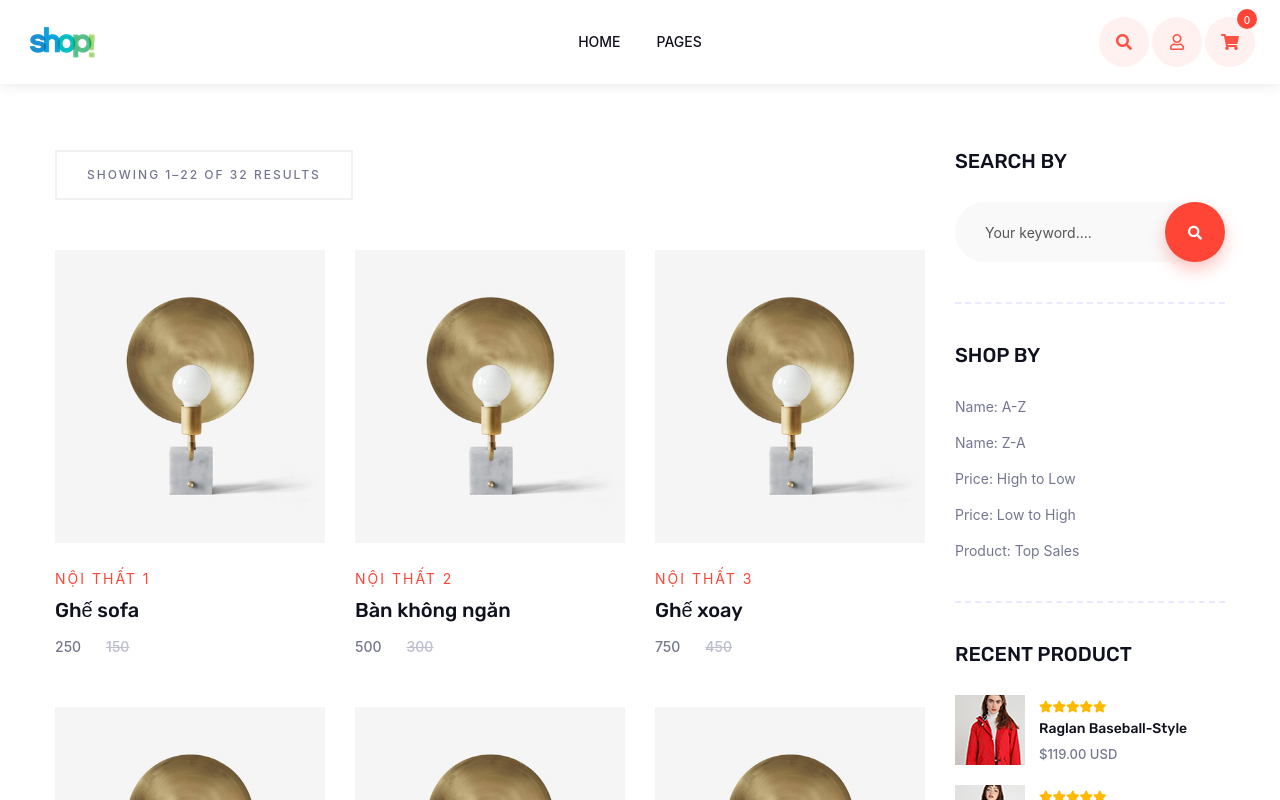
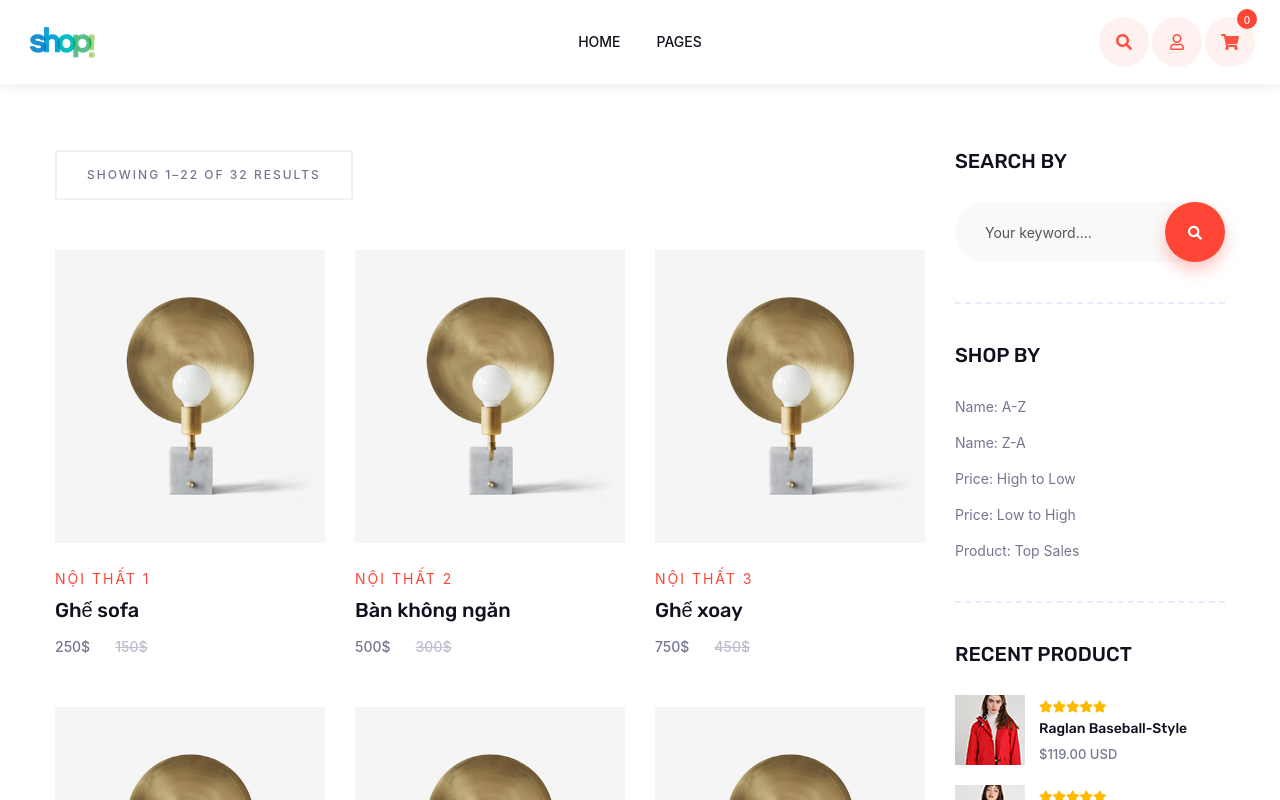
Before and after one commit to tdnhan112569/nhan-react, a React (Create React App) app: page / in a window 1280 px wide. Shown: the top 800 px of the page. Built offline with nearby package versions, Linux system fonts and the light colour scheme.

Commit message:
Sort filtter search

```diff
--- a/src/components/ProductItem/ProductItem.jsx
+++ b/src/components/ProductItem/ProductItem.jsx
@@ -53,8 +53,8 @@ function ProductItem(props) {
             </h4>
             <div className="product-meta">
               <div className="pro-price">
-                <span>{onPriceDisplay(item.price)}</span>
-                <span className="old-price">{onPriceDisplay(item.finalPrice)}</span>
+                <span>{onPriceDisplay(item.price)}$</span>
+                <span className="old-price">{onPriceDisplay(item.finalPrice)}$</span>
               </div>
             </div>
           </div>
```
